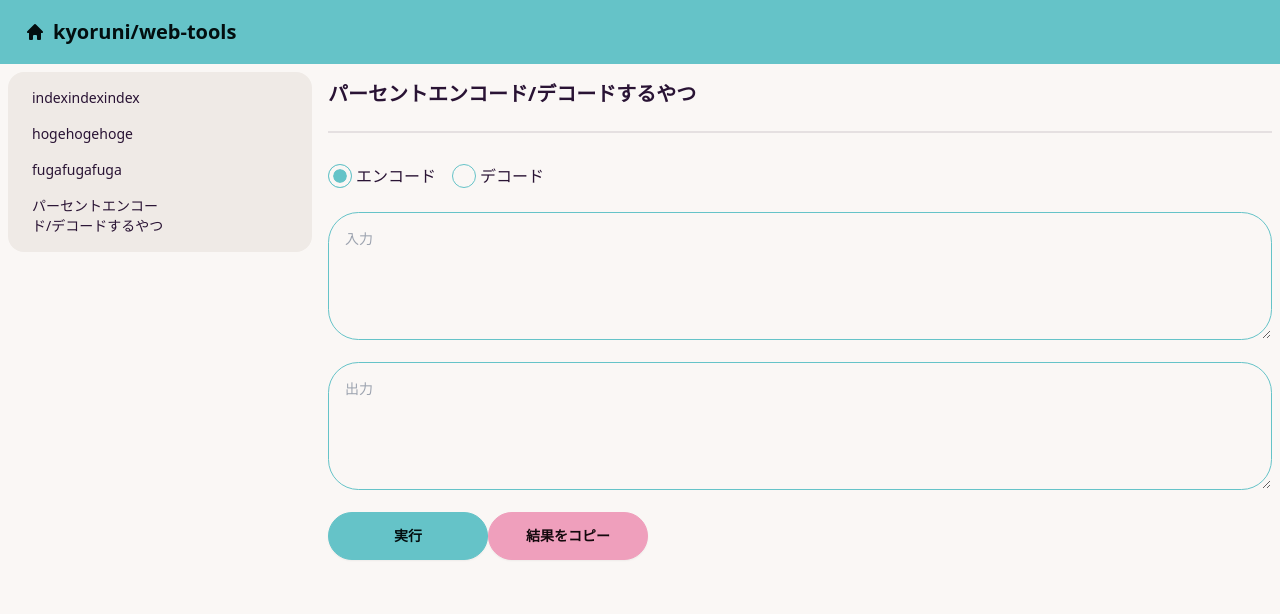
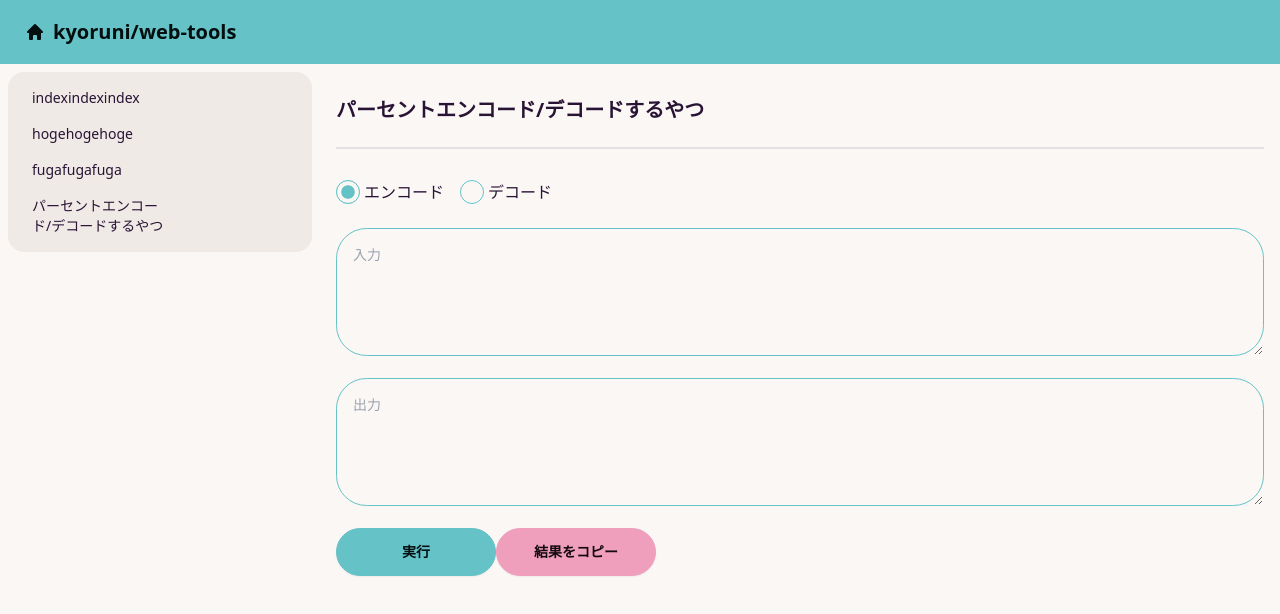
Before and after one commit to kyoruni/web-tools, a Nuxt app: page /percent-endecode in a window 1280 px wide. Shown: the top 614 px of the page. Built offline with nearby package versions, Linux system fonts and the light colour scheme.

Commit message:
:lipstick: 見た目の調整

```diff
--- a/layouts/default.vue
+++ b/layouts/default.vue
@@ -5,7 +5,7 @@
     <div class="flex min-h-screen flex-col md:flex-row">
       <Menu class="w-full md:w-1/4" />
       <div class="content w-full md:w-3/4">
-        <div class="p-2 pt-4">
+        <div class="p-4">
           <slot />
         </div>
       </div>
--- a/pages/percent-endecode.vue
+++ b/pages/percent-endecode.vue
@@ -1,6 +1,6 @@
 <template>
   <div class="percent-endecode">
-    <h2 class="text-xl font-extrabold">パーセントエンコード/デコードするやつ</h2>
+    <h2 class="text-xl font-extrabold pt-4">パーセントエンコード/デコードするやつ</h2>
     <div class="divider"></div>
     <div class="flex items-center pb-4">
       <input type="radio" name="radio-1" id="hoge" class="radio radio-primary" checked="checked" />
```
